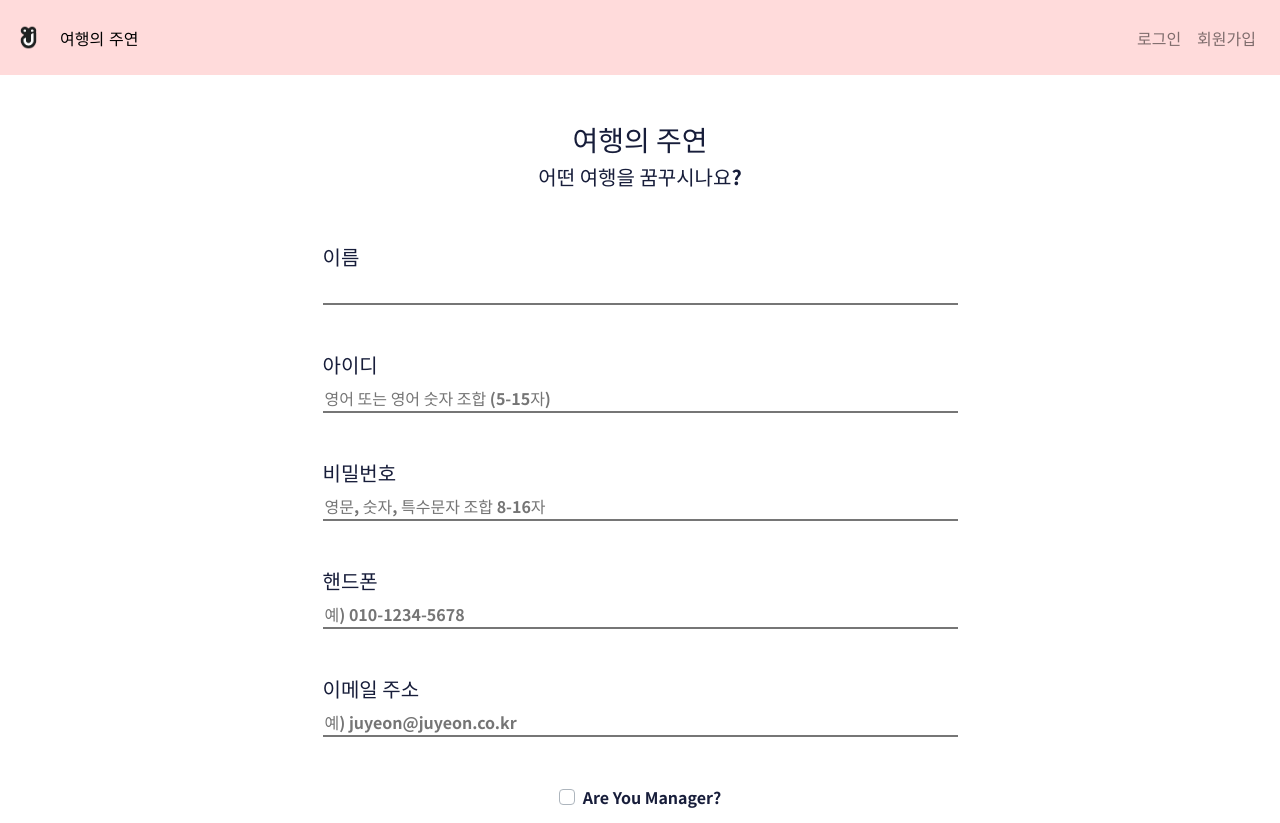
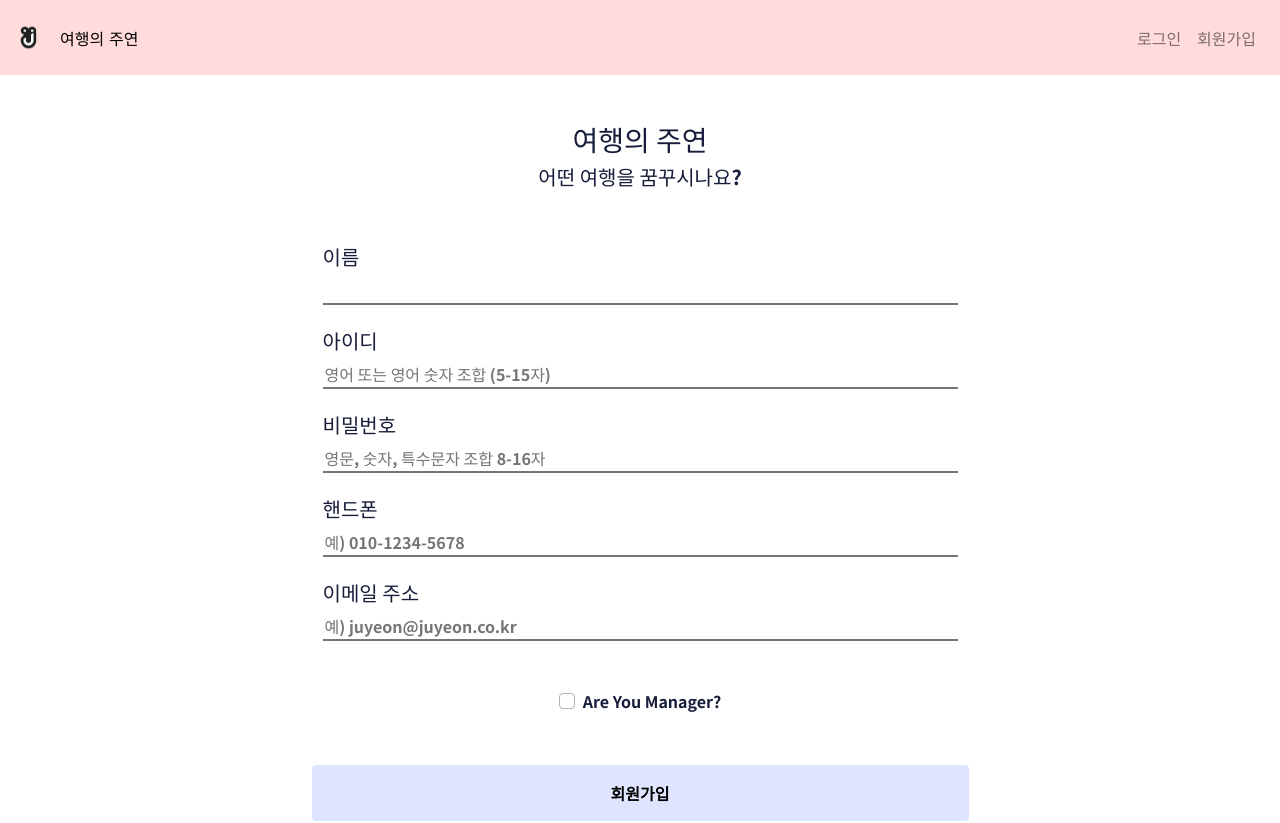
Before and after one commit to SeoYeonBae/my-trip-filmo, a Vue app in the folder Front-End/: page /user/join in a window 1280 px wide. Shown: the top 823 px of the page. Built offline with nearby package versions, Linux system fonts and the light colour scheme; a web font is replaced by a local one.

Commit message:
design: 회원가입창 디자인 수정

```diff
--- a/Front-End/src/components/user/UserRegister.vue
+++ b/Front-End/src/components/user/UserRegister.vue
@@ -12,7 +12,7 @@
           <h5 class="input-title">이름</h5>
           <input v-model="user.name" class="input-item" type="text" />
         </div>
-        <div class="input-box mt-5">
+        <div class="input-box mt-4">
           <h5 class="input-title" :class="{ 'title-danger': idHasError }">아이디</h5>
           <input
             v-model="user.id"
@@ -21,9 +21,11 @@
             placeholder="영어 또는 영어 숫자 조합 (5-15자)"
             :class="{ 'input-danger': idHasError }"
           />
-          <p v-show="valid.id" class="input-error">사용 불가능한 ID입니다.</p>
+          <p v-show="valid.id" class="input-error">
+            사용 불가능한 ID입니다. 영어 또는 영어 숫자 조합 (5-15자)
+          </p>
         </div>
-        <div class="input-box mt-5">
+        <div class="input-box mt-4">
           <h5 class="input-title" :class="{ 'title-danger': passwordHasError }">비밀번호</h5>
           <input
             v-model="user.password"
@@ -36,7 +38,7 @@
             영문, 숫자, 특수문자를 조합하여 입력해주세요 (8-16자)
           </p>
         </div>
-        <div class="input-box mt-5">
+        <div class="input-box mt-4">
           <h5 class="input-title" :class="{ 'title-danger': telHasError }">핸드폰</h5>
           <input
             v-model="user.tel"
@@ -47,7 +49,7 @@
           />
           <p v-show="valid.tel" class="input-error">핸드폰 번호를 정확히 입력해주세요.</p>
         </div>
-        <div class="input-box mt-5">
+        <div class="input-box mt-4">
           <h5 class="input-title" :class="{ 'title-danger': emailHasError }">이메일 주소</h5>
           <input
             v-model="user.email"
```
